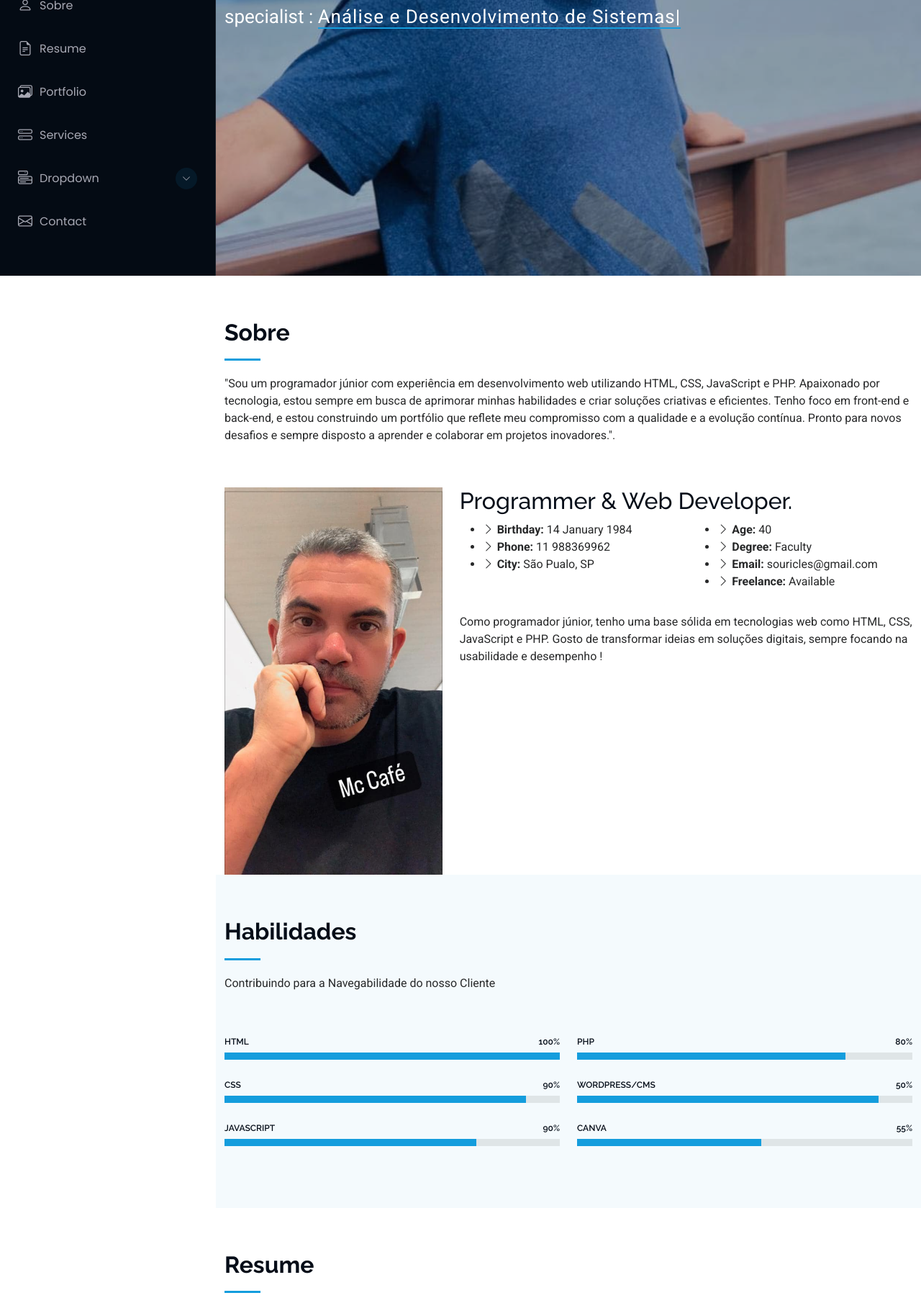
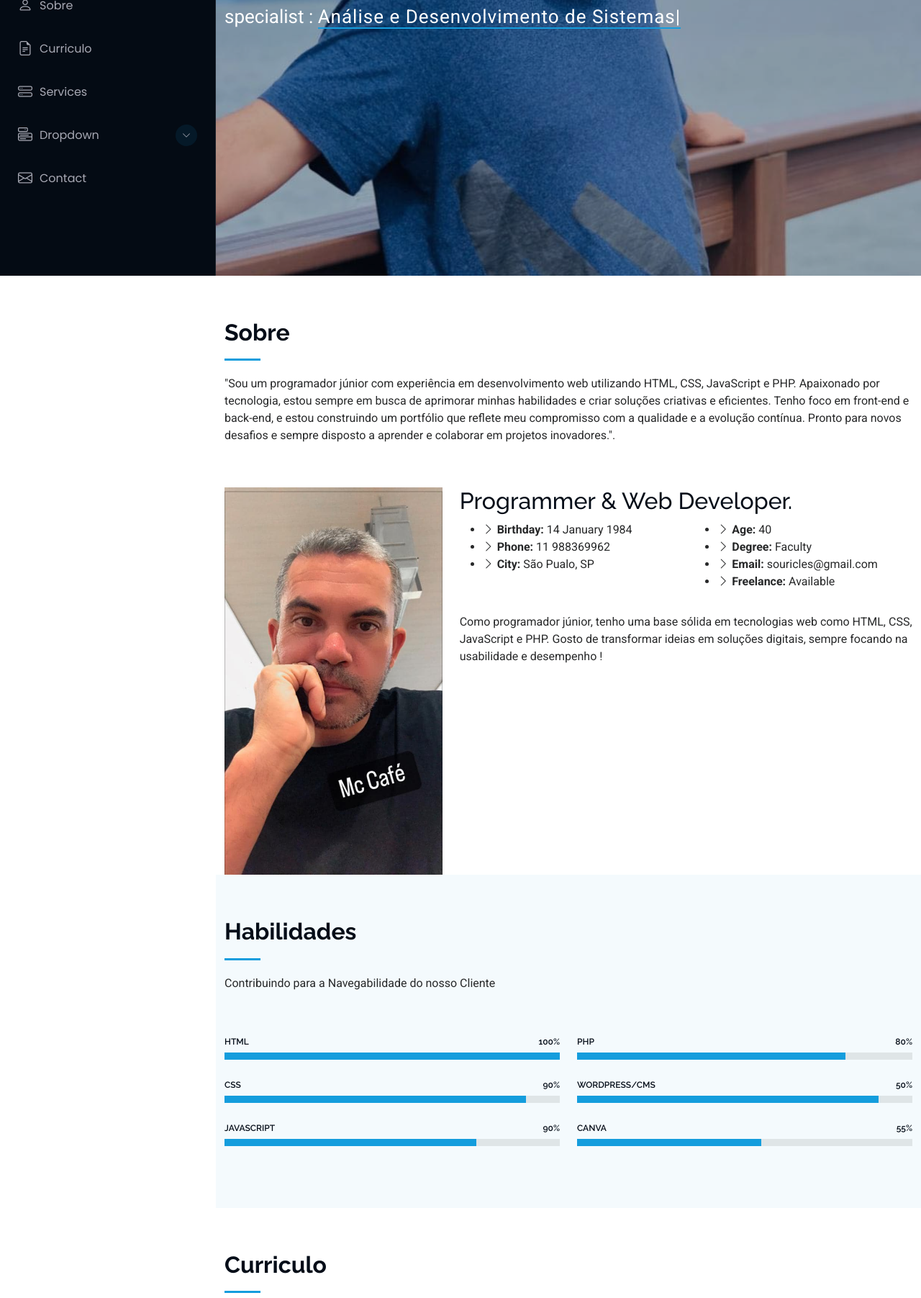
Before and after one commit to Souricles/iPortfolio, a plain HTML site: page index.html in a window 1280 px wide. Shown: the part 417-2220 px from the top of the page at 72% size. Drawn offline with Linux system fonts and the light colour scheme.

Commit message:
head, troca nome li

```diff
--- a/index.html
+++ b/index.html
@@ -63,8 +63,7 @@
       <ul>
         <li><a href="#hero" class="active"><i class="bi bi-house navicon"></i>Home</a></li>
         <li><a href="#Sobre"><i class="bi bi-person navicon"></i> Sobre</a></li>
-        <li><a href="#resume"><i class="bi bi-file-earmark-text navicon"></i> Resume</a></li>
-        <li><a href="#portfolio"><i class="bi bi-images navicon"></i> Portfolio</a></li>
+        <li><a href="#resume"><i class="bi bi-file-earmark-text navicon"></i> Curriculo</a></li>
         <li><a href="#services"><i class="bi bi-hdd-stack navicon"></i> Services</a></li>
         <li class="dropdown"><a href="#"><i class="bi bi-menu-button navicon"></i> <span>Dropdown</span> <i class="bi bi-chevron-down toggle-dropdown"></i></a>
           <ul>
@@ -223,7 +222,7 @@
 
       <!-- Section Title -->
       <div class="container section-title" data-aos="fade-up">
-        <h2>Resume</h2>
+        <h2>Curriculo</h2>
         <p>Tenho experiência na criação de sites responsivos, interfaces dinâmicas e sistemas web. Estou sempre em busca de aprimorar minhas habilidades e enfrentar novos desafios no desenvolvimento de soluções inovadoras. Meu portfólio reflete meu compromisso com a qualidade e minha dedicação em aprender e evoluir como desenvolvedor. Estou pronto para colaborar em projetos que busquem unir tecnologia e inovação.</p>
       </div><!-- End Section Title -->
 
@@ -232,7 +231,7 @@
         <div class="row">
 
           <div class="col-lg-6" data-aos="fade-up" data-aos-delay="100">
-            <h3 class="resume-title">Sumary</h3>
+            <h3 class="resume-title">Curriculo</h3>
 
             <div class="resume-item pb-0">
               <h4>Brandon Johnson</h4>
```
Also changed, not shown: starter-page.html (+2 -2 lines).
